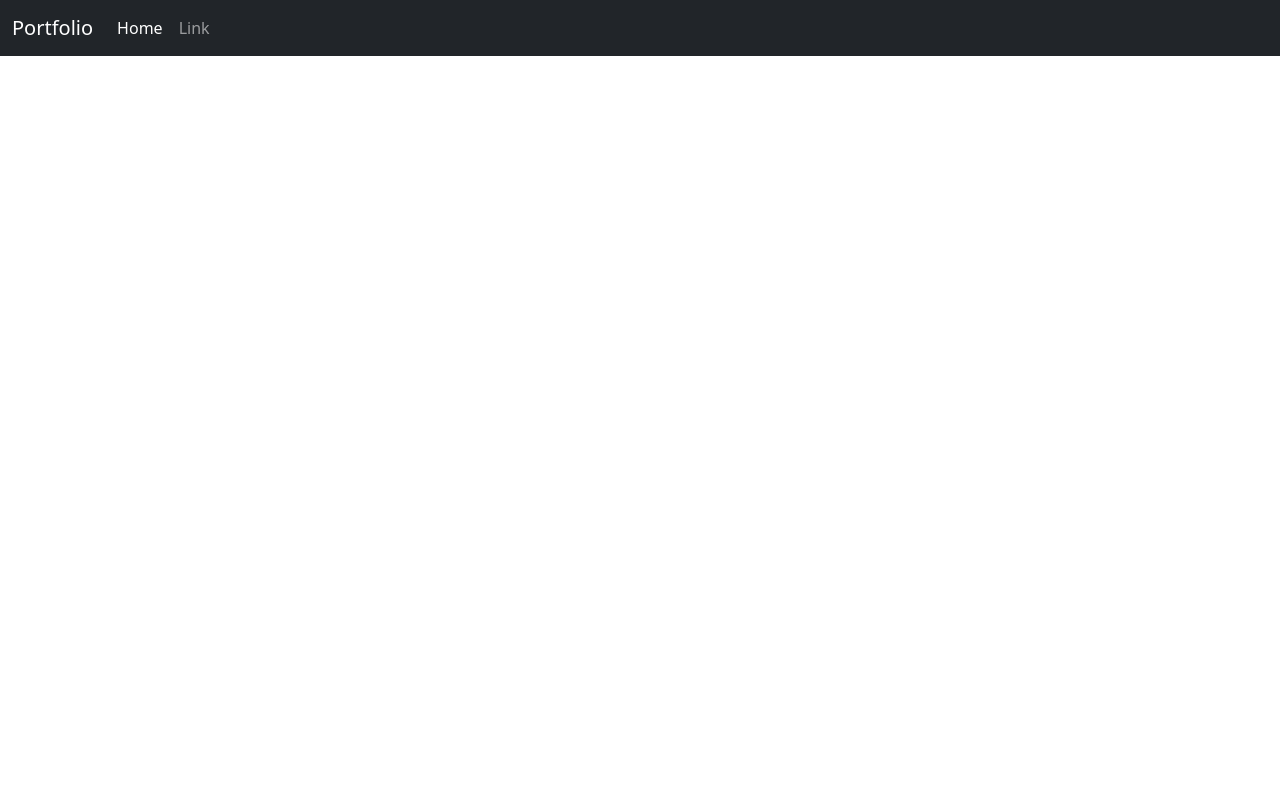
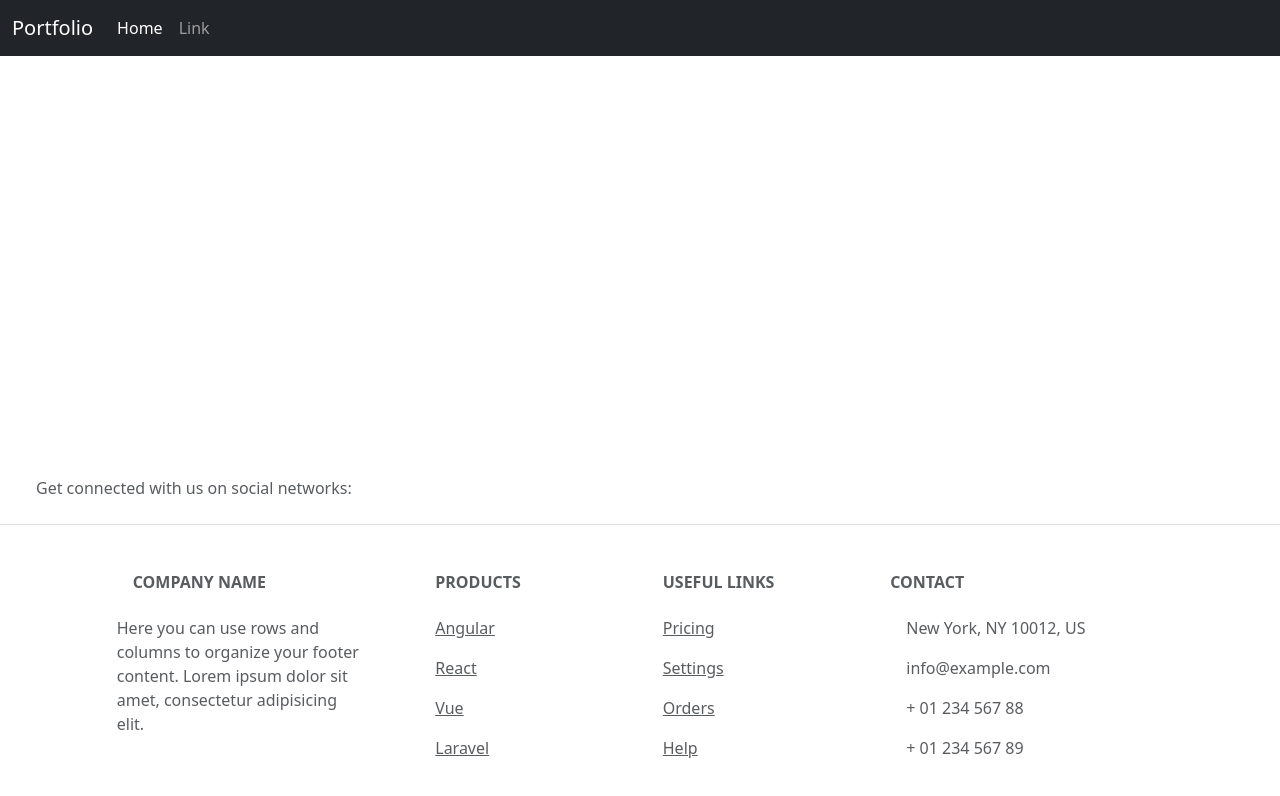
Before and after one commit to alberinfo/TP10_Portfolio, a React (Create React App) app: page /favs in a window 1280 px wide. Shown: the top 796 px of the page. Built offline with nearby package versions, Linux system fonts and the light colour scheme.

Commit message:
add footer. unfinished

```diff
--- a/src/App.js
+++ b/src/App.js
@@ -46,7 +46,7 @@
           <Route path="/favs" element={<Favs />} />
         </Routes>
       </PortfolioContext.Provider>
-      <Footer></Footer>
+      <Footer style={{paddingBottom: "20px"}}></Footer>
 
     </BrowserRouter>
   );
--- a/src/Components/Footer.js
+++ b/src/Components/Footer.js
@@ -1,5 +1,102 @@
+import { Container } from "react-bootstrap";
+import { a } from "react-router-bootstrap";
+
 function Footer() {
+    return (
+        <footer style={{position:"absolute", left:0, bottom:0, right:0}} className="text-center text-lg-start bg-white text-muted">
+            <section className="d-flex justify-content-center justify-content-lg-between p-4 border-bottom">
+                <Container className="me-5 d-none d-lg-block">
+                <span>Get connected with us on social networks:</span>
+                </Container>
 
+                <Container>
+                    <a href="#" className="me-4 link-secondary">
+                        <i className="fab fa-facebook-f"></i>
+                    </a>
+                    <a href="#" className="me-4 link-secondary">
+                        <i className="fab fa-twitter"></i>
+                    </a>
+                    <a href="#" className="me-4 link-secondary">
+                        <i className="fab fa-google"></i>
+                    </a>
+                    <a href="#" className="me-4 link-secondary">
+                        <i className="fab fa-instagram"></i>
+                    </a>
+                    <a href="#" className="me-4 link-secondary">
+                        <i className="fab fa-linkedin"></i>
+                    </a>
+                    <a href="#" className="me-4 link-secondary">
+                        <i className="fab fa-github"></i>
+                    </a>
+                </Container>
+            </section>
+
+            <section className="">
+                <Container className="text-center text-md-start mt-5">
+                <Container className="row mt-3">
+                    <Container className="col-md-3 col-lg-4 col-xl-3 mx-auto mb-4">
+                    <h6 className="text-uppercase fw-bold mb-4">
+                        <i className="fas fa-gem me-3 text-secondary"></i>Company name
+                    </h6>
+                    <p>
+                        Here you can use rows and columns to organize your footer content. Lorem ipsum
+                        dolor sit amet, consectetur adipisicing elit.
+                    </p>
+                    </Container>
+
+                    <Container className="col-md-2 col-lg-2 col-xl-2 mx-auto mb-4">
+                    <h6 className="text-uppercase fw-bold mb-4">
+                        Products
+                    </h6>
+                    <p>
+                        <a href="#!" className="text-reset">Angular</a>
+                    </p>
+                    <p>
+                        <a href="#!" className="text-reset">React</a>
+                    </p>
+                    <p>
+                        <a href="#!" className="text-reset">Vue</a>
+                    </p>
+                    <p>
+                        <a href="#!" className="text-reset">Laravel</a>
+                    </p>
+                    </Container>
+                    <Container className="col-md-3 col-lg-2 col-xl-2 mx-auto mb-4">
+                    <h6 className="text-uppercase fw-bold mb-4">
+                        Useful links
+                    </h6>
+                    <p>
+                        <a href="#!" className="text-reset">Pricing</a>
+                    </p>
+                    <p>
+                        <a href="#!" className="text-reset">Settings</a>
+                    </p>
+                    <p>
+                        <a href="#!" className="text-reset">Orders</a>
+                    </p>
+                    <p>
+                        <a href="#!" className="text-reset">Help</a>
+                    </p>
+                    </Container>
+
+                    <Container className="col-md-4 col-lg-3 col-xl-3 mx-auto mb-md-0 mb-4">
+
+                    <h6 className="text-uppercase fw-bold mb-4">Contact</h6>
+                    <p><i className="fas fa-home me-3 text-secondary"></i> New York, NY 10012, US</p>
+                    <p>
+                        <i className="fas fa-envelope me-3 text-secondary"></i>
+                        info@example.com
+                    </p>
+                    <p><i className="fas fa-phone me-3 text-secondary"></i> + 01 234 567 88</p>
+                    <p><i className="fas fa-print me-3 text-secondary"></i> + 01 234 567 89</p>
+                    </Container>
+
+                </Container>
+
+                </Container>
+            </section>
+        </footer>
+    )
 }
 
 export default Footer;
```
